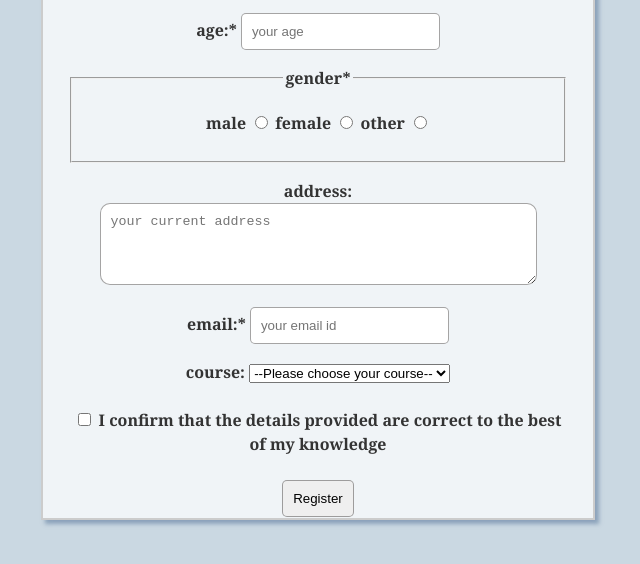
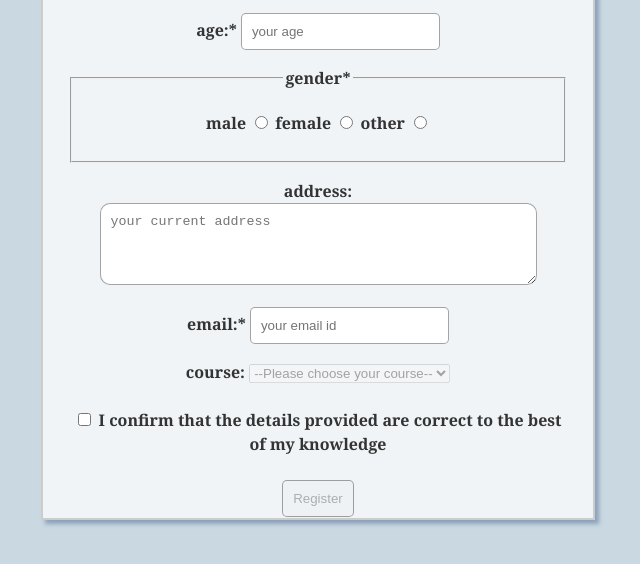
Before and after one commit to shreyatyagi0081/shreyatyagi, a plain HTML site: page registration.html in a window 1280 px wide. Shown: the part 198-762 px from the top of the page, without its empty margins (322-962 px from the left). Drawn offline with Linux system fonts and the light colour scheme.

Commit message:
Add files via upload

```diff
--- a/registration.html
+++ b/registration.html
@@ -86,7 +86,7 @@ button{
           />
         </p>
         <label for="course">course:</label>
-        <select name="course" id="course">
+        <select name="course" id="course" disabled>
             <option value="">--Please choose your course--</option>
             <option value="mca">MCA</option>
             <option value="bca">BCA</option>
@@ -97,7 +97,7 @@ button{
         <br>
         <input type="checkbox" name="terms" id="terms" value="accepted">
         <label for="terms">I confirm that the details provided are correct to the best of my knowledge</label><br><br>
-        <input type="submit" value="Register">
+        <input type="submit" value="Register" disabled>
         </form>
         </div>
 </body>
```
